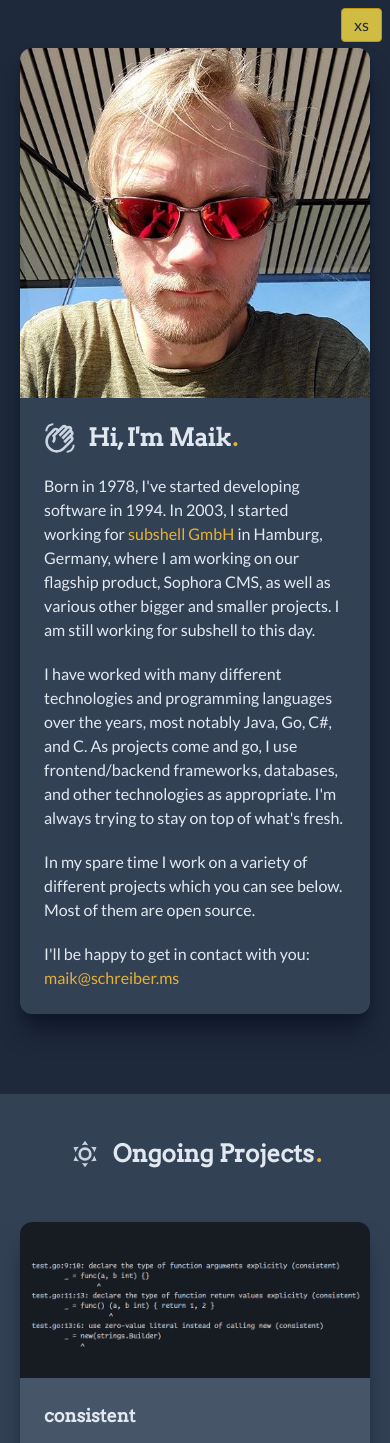
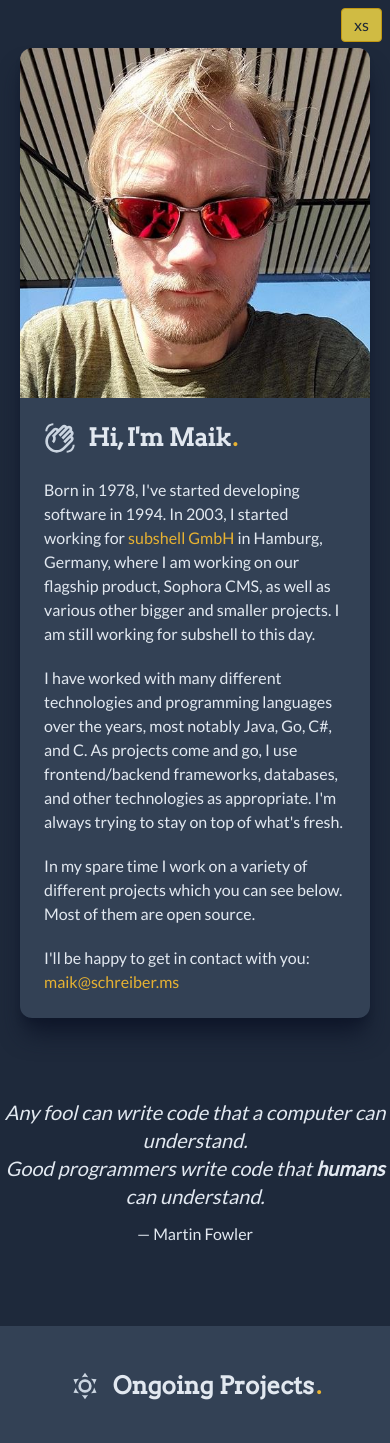
Before and after one commit to blizzy78/maik.schreiber.ms, a React (Vite) app: page / in a window 390 px wide. Shown: the top 1443 px of the page. Built offline with nearby package versions, Linux system fonts and the light colour scheme; a web font is replaced by a local one; what tailwindcss-gradients would draw is missing.

Commit message:
keep headline sticky on smaller breakpoints

```diff
--- a/src/App.tsx
+++ b/src/App.tsx
@@ -24,6 +24,19 @@ export const App = (): JSX.Element => {
         <div className="flex flex-col gap-20">
           <section>
             <MaikSectionContents/>
+          </section>
+
+          <section>
+            <blockquote className="flex flex-col gap-3 items-center">
+              <p className="text-center text-xl italic">
+                Any fool can write code that a computer can understand.<br/>
+                Good programmers write code that <strong className="bold">humans</strong> can understand.
+              </p>
+
+              <p>
+                &mdash; Martin Fowler
+              </p>
+            </blockquote>
           </section>
 
           <section className="dark:bg-slate-700 py-6">
@@ -103,8 +116,8 @@ const MaikCard = (): JSX.Element => (
       <div className="absolute w-full h-1/8 bottom-0 dark:bg-gradient-b-slate-800 xl:w-1/8 xl:h-full xl:top-0 xl:right-0 dark:xl:bg-gradient-r-slate-800"></div>
     </div>
 
-    <div className="xl:flex-grow p-6 md:p-8 flex flex-col gap-5">
-      <div className="flex flex-row gap-3 items-center">
+    <div className="xl:flex-grow px-6 md:px-8 xl:py-8 flex flex-col xl:gap-5">
+      <div className="py-6 md:py-8 xl:py-0 flex flex-row gap-3 items-center dark:bg-slate-700 sticky xl:static top-0 xl:top-auto">
         <HandWaveIcon className="w-8 h-8" fill="rgb(203 213 225 / var(--tw-text-opacity))" /* text-slate-300 */ />
 
         <h1 className="text-2xl font-headline font-semibold after:content-['.'] after:ml-[0.125rem] dark:after:text-bzyellow">
@@ -112,6 +125,7 @@ const MaikCard = (): JSX.Element => (
         </h1>
       </div>
 
+      <div className="mb-6 md:mb-8 xl:mb-0 flex flex-col gap-5">
         <div>
           Born in 1978, I&apos;ve started developing software in 1994. In 2003, I started working
           for <a href="https://subshell.com" rel="noopener" className="dark:text-bzyellow">subshell GmbH</a> in
@@ -133,6 +147,7 @@ const MaikCard = (): JSX.Element => (
         <p>
           I&apos;ll be happy to get in contact with you: <a href="mailto:maik@schreiber.ms" className="dark:text-bzyellow">maik@schreiber.ms</a>
         </p>
+      </div>
     </div>
   </Card>
 )
```
Lines whose indentation alone changed are shown as unchanged.
